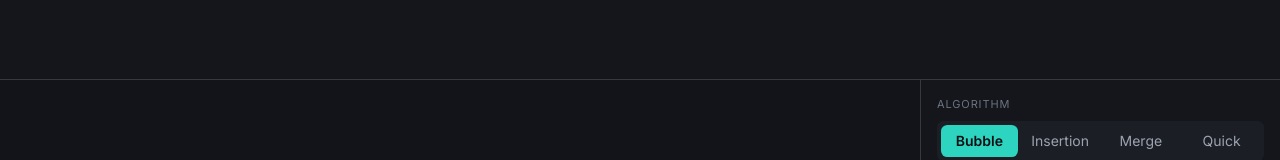
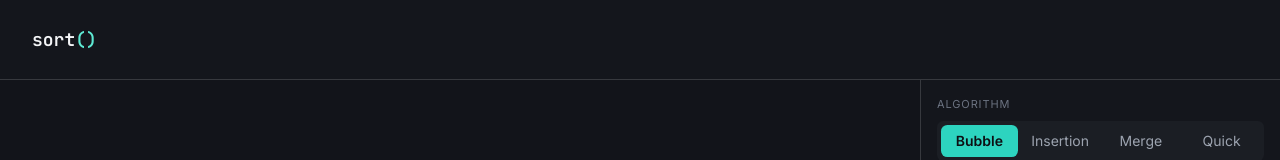
Before and after one commit to ethnatpf/sort-algorithm-visualizer, a Next.js app: page / in a window 1280 px wide. Shown: the top 160 px of the page. Built offline with nearby package versions, Linux system fonts and the light colour scheme.

Commit message:
Cleanup unused vars and implement the header

```diff
--- a/src/app/globals.css
+++ b/src/app/globals.css
@@ -23,6 +23,7 @@
 
 @theme inline {
     --font-inter: var(--font-inter);
+    --font-jetbrains-mono: var(--font-jetbrains-mono);
     --font-heading: var(--font-inter);
 
     --color-sidebar-ring: var(--sidebar-ring);
--- a/src/app/layout.tsx
+++ b/src/app/layout.tsx
@@ -1,9 +1,14 @@
 import type { Metadata } from "next";
-import { Geist, Geist_Mono, Inter } from "next/font/google";
+import { Inter, JetBrains_Mono } from "next/font/google";
 import "./globals.css";
 
 const InterFont = Inter({
   variable: "--font-inter",
+  subsets: ["latin"],
+});
+
+const JetBrainsMono = JetBrains_Mono({
+  variable: "--font-jetbrains-mono",
   subsets: ["latin"],
 });
 
@@ -17,9 +22,19 @@ export default function RootLayout({
   children: React.ReactNode;
 }>) {
   return (
-    <html lang="en" className={`${InterFont.variable}  h-full antialiased`}>
+    <html
+      lang="en"
+      className={`${InterFont.variable} ${JetBrainsMono.variable} h-full antialiased`}
+    >
       <body className="min-h-full bg-[#14161C]">
-        <header className="h-20 border-b border-[#FFFFFF]/15"></header>
+        <header className="px-8 h-20 border-b border-[#FFFFFF]/15">
+          <div className="flex items-center h-full font-jetbrains-mono">
+            <span className="text-[#F4F5F7] font-semibold text-lg">sort</span>
+            <span className="text-teal-light-accent font-semibold text-lg">
+              ()
+            </span>
+          </div>
+        </header>
         {children}
       </body>
     </html>
--- a/src/components/layout/algorithm-sidebar.tsx
+++ b/src/components/layout/algorithm-sidebar.tsx
@@ -1,6 +1,6 @@
 "use client";
-import { Dispatch, SetStateAction, useState } from "react";
-import { ALGORITHM_LIST, type Algorithm } from "@/src/lib/constants";
+import { Dispatch, SetStateAction } from "react";
+import { ALGORITHM_LIST } from "@/src/lib/constants";
 import { capitalizeFirstLetter } from "@/src/lib/string";
 import clsx from "clsx";
 import { PauseIcon, PlayIcon, StepBack, StepForward } from "lucide-react";
```
